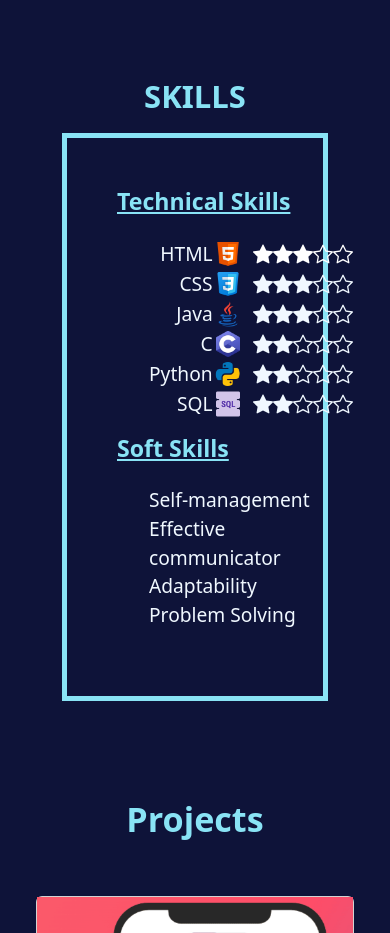
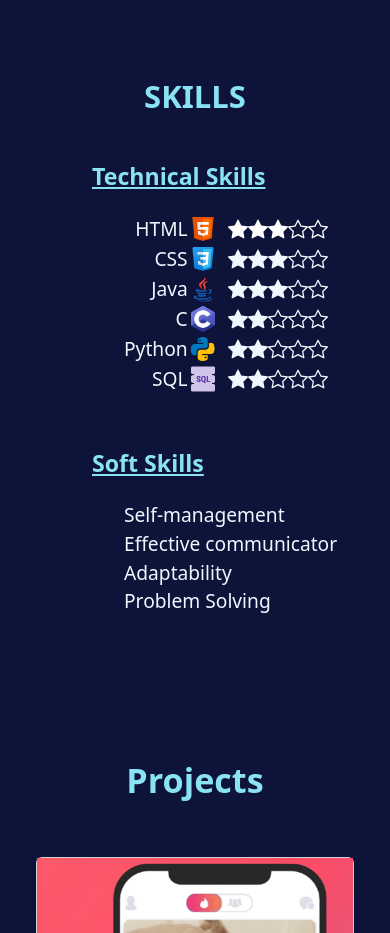
Before and after one commit to AjayaKumarM/HTMLCSS-portfolio, a plain HTML site: page index.html in a window 390 px wide. Shown: the part 980-1913 px from the top of the page. Drawn offline with nearby package versions, Linux system fonts and the light colour scheme.

Commit message:
Update styles.css

```diff
--- a/styles.css
+++ b/styles.css
@@ -21,7 +21,7 @@
 #About-me .skills-container{
     display: flex;
     justify-content: space-around;
-    padding: 50px;
+    padding: 30px;
     border: 5px solid #89e3f5;
 }
 
@@ -39,7 +39,7 @@
 
 #About-me .tskillsmain-container{
     display: flex;
-    justify-content: center;
+    justify-content:center;
 }
 
 #About-me .tskills-content ul li{
@@ -53,14 +53,20 @@
         flex-direction: column;
     }
 
-    .tskills-content,
+    .tskills-content ,
     .sskills-content {
         width: 130%;
     }
 
-    #About-me .tskillsmain-container{
+    #About-me .tskillsmain-container
+    {
         display: flex;
         justify-content:space-between;
+        padding-bottom: 40px;
+    }
+
+    #About-me .skills-container{
+        border: 0px solid #89e3f5;
     }
 }
 
```
